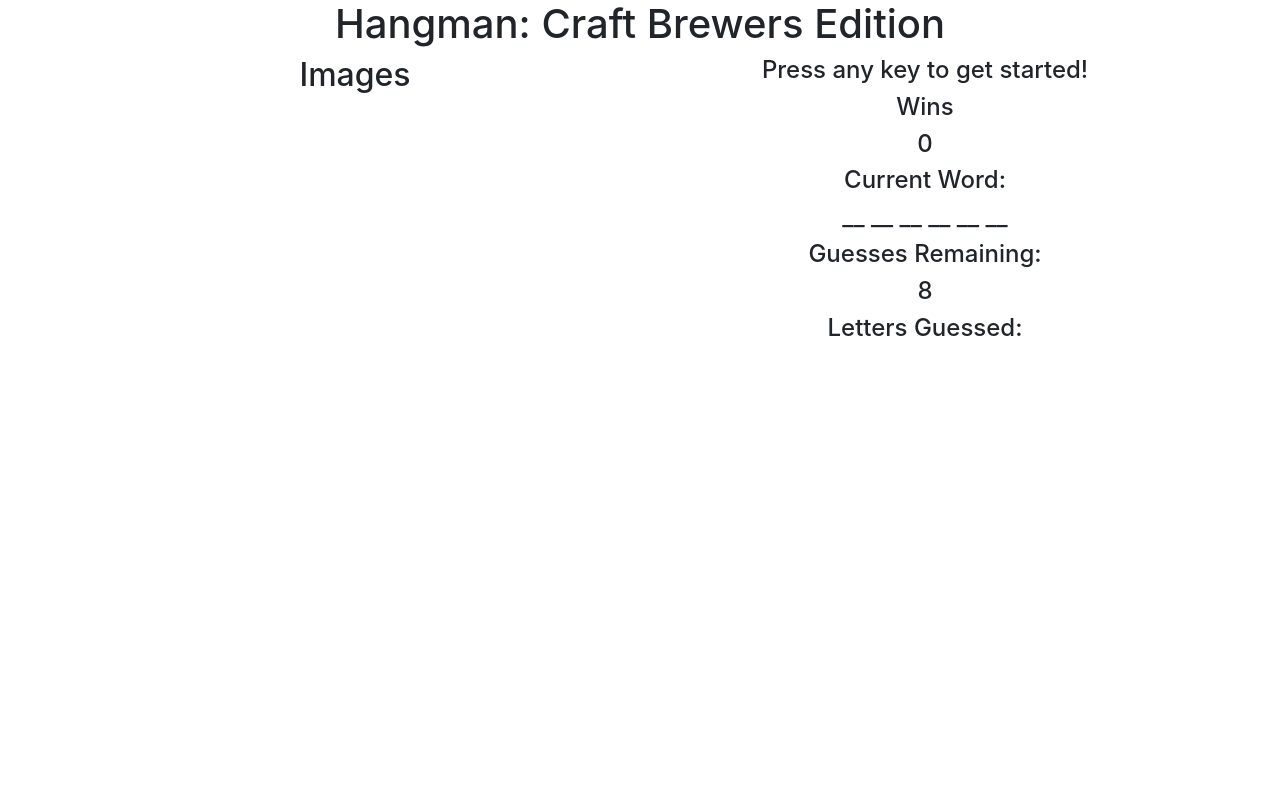
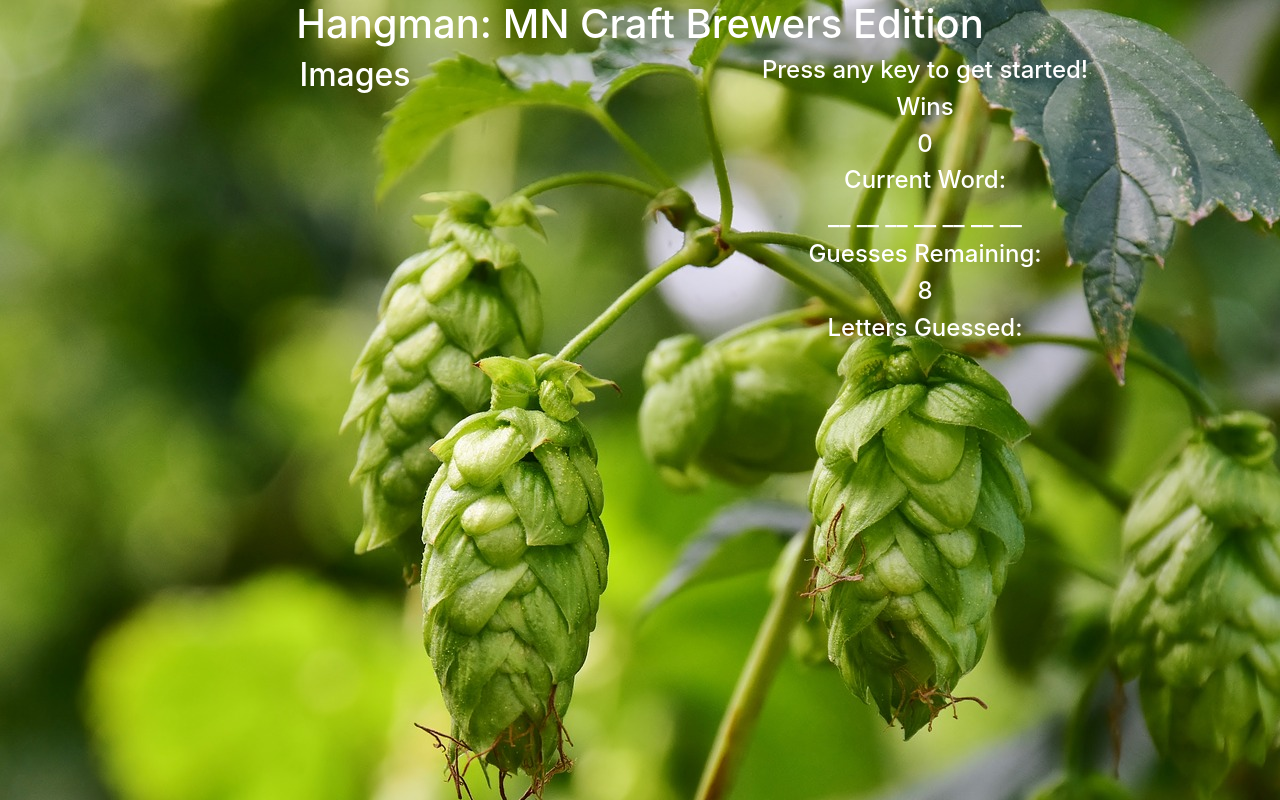
Before and after one commit to clairemorawski/word-guess-game, a plain HTML site: page index.html in a window 1280 px wide. Drawn offline with nearby package versions, Linux system fonts and the light colour scheme.

Commit message:
adding some styling and images

```diff
--- a/assets/css/style.css
+++ b/assets/css/style.css
@@ -0,0 +1,7 @@
+
+body {
+    background-image: url("../images/hops.jpg");
+    background-size: 100% auto;
+    background-repeat: no-repeat;
+    color: white;
+}
--- a/assets/javascript/game.js
+++ b/assets/javascript/game.js
@@ -1,6 +1,6 @@
 //GLOBAL VARIABLES----------------------------------------------
 
-const words = ["summit", "surly", "schells", "fulton", "indeed"]; // array for the word bank
+const words = ["summit", "surly", "schells", "fulton", "indeed","bang", "bauhaus","fitgers", "finnegans", "insight", "invictus", "lynnlake", "modist", "pyres", "sisyphus", "sociable", "utepils", "waldmann", "voyageur"]; // array for the word bank
 let maxWords = words.length;
 let wins = 0;
 let wordSelected="";
@@ -116,10 +116,10 @@ function keepPlaying() {
         console.log("Already guessed!");//debug
     } else {
         lettersGuessed.push(event.key); // pushes the letter typed into the lettersGuessed array
+        numberOfGuesses--;
         console.log(lettersGuessed); // debug purposes
         printLettersGuessed();
         tester(event.key);
-        numberOfGuesses--;
         printSpaces();
         printGuesses();
     }
@@ -147,13 +147,11 @@ resetGame();
 //Once a key is pressed
 document.onkeyup = function(event) {
     letterToCheck = (event.key); //set letterToCheck to the letter typed on keyboard
-    console.log(letterToCheck); // debug purpose
-    if (numberOfGuesses >=1 && didIWin()===false) { // while there are still guesses remaining, do this:
+    if (numberOfGuesses > 0 && didIWin()===false) { // while there are still guesses remaining, do this:
         keepPlaying();
     } else  {     // once guesses are exhausted do this:
             if(didIWin()===true) {
                 wonGame();
                 resetGame();
-            } else resetGame();
+            } else resetGame();}
     }
-}
--- a/index.html
+++ b/index.html
@@ -18,7 +18,7 @@
         <!--Top header for the page-->
         <div class="row">
             <div class="col-md-12 text-center">
-                <h1>Hangman: Craft Brewers Edition</h1>
+                <h1>Hangman: MN Craft Brewers Edition</h1>
             </div>
         </div>
         <!--the box that divided in two-->
```
Also changed, not shown: assets/images/hops.jpg (added).
